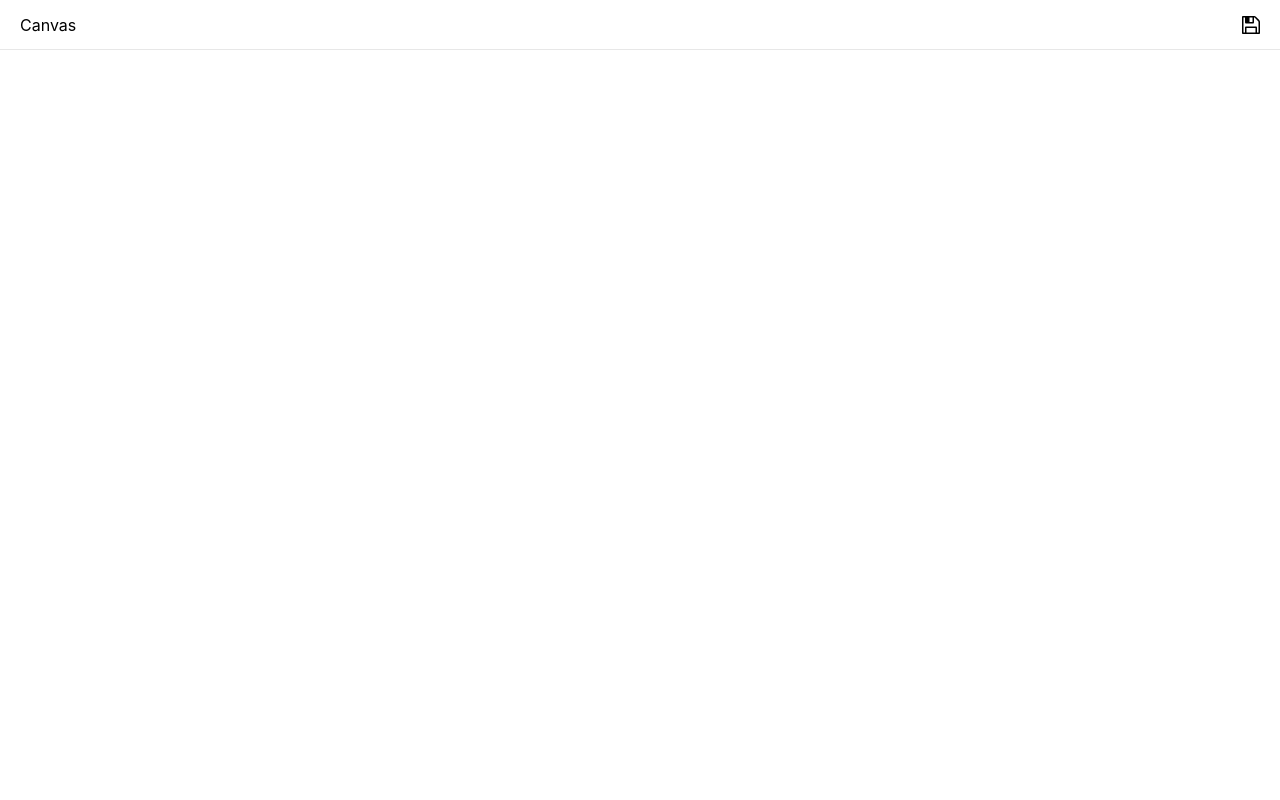
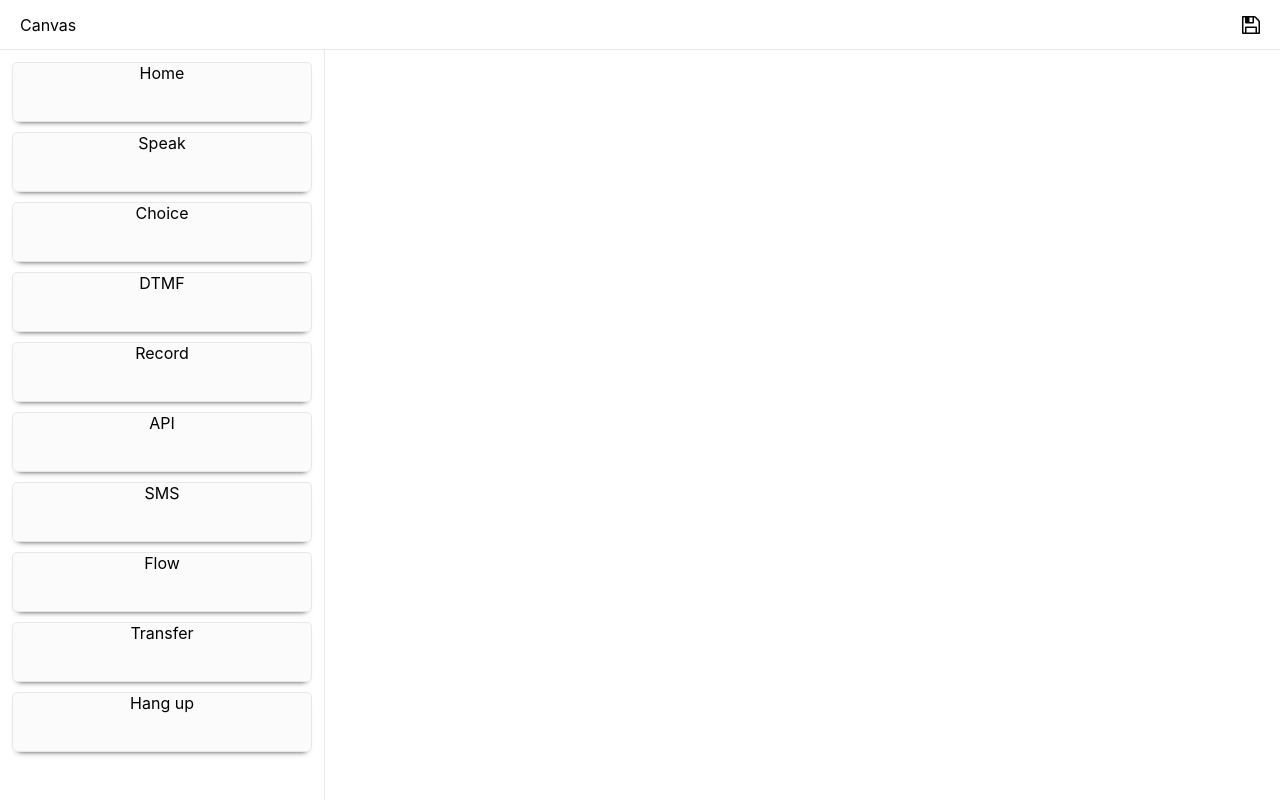
Before and after one commit to JayanthMughil/flow-chart-generater, a React (Create React App) app: page / in a window 1280 px wide. Built offline with nearby package versions, Linux system fonts and the light colour scheme.

Commit message:
navigation bar

```diff
--- a/src/app/App.js
+++ b/src/app/App.js
@@ -1,4 +1,5 @@
 import React from 'react';
+import { NavBar } from "./navBar/navBar";
 import '../css/App.css';
 import saveLogo from "../images/save-file-option.svg";
 
@@ -13,7 +14,7 @@ function App() {
       </div>
       <div className="pageWrapper">
         <div className="navBlk">
-
+          <NavBar />
         </div>
         <div className="centerBlk">
 
--- /dev/null
+++ b/src/app/constants.js
@@ -0,0 +1,3 @@
+const boxTitles = ["Home", "Speak", "Choice", "DTMF", "Record", "API", "SMS", "Flow", "Transfer", "Hang up"];
+
+export {boxTitles};
--- /dev/null
+++ b/src/app/navBar/navBar.js
@@ -0,0 +1,22 @@
+import React, {Component} from 'react';
+import { boxTitles } from "../constants";
+
+class NavBar extends Component {
+
+    render () {
+        return (
+            <div className="navContainer">
+                {boxTitles.map((title, index) => {
+                    return (
+                        <div className="navBox">
+                                {title}
+                        </div>
+                    )
+                })}
+            </div>
+        );
+    }
+
+}
+
+export {NavBar};
--- a/src/css/App.css
+++ b/src/css/App.css
@@ -48,3 +48,30 @@ img {
     margin-left: auto;
     padding-right: 20px;
 }
+
+.navContainer {
+    height: 100%;
+    width: 100%;
+    padding-left: 2px;
+    padding-top: 2px;
+    padding-right: 2px;
+    padding-bottom: 2px;
+    border-right: #e7e7e7 1px solid;
+    box-sizing: border-box;
+}
+
+.navBox {
+    width: 300px;
+    height: 60px;
+    margin-left: 10px;
+    margin-right: 10px;
+    margin-bottom: 10px;
+    margin-top: 10px;
+    vertical-align: middle;
+    text-align: center;
+    border-radius: 5px;
+    box-shadow: 0 5px 6px -6px black;
+    background-color: #fbfbfb;
+    border: #e7e7e7 1px solid;
+    box-sizing: border-box;
+}
```
